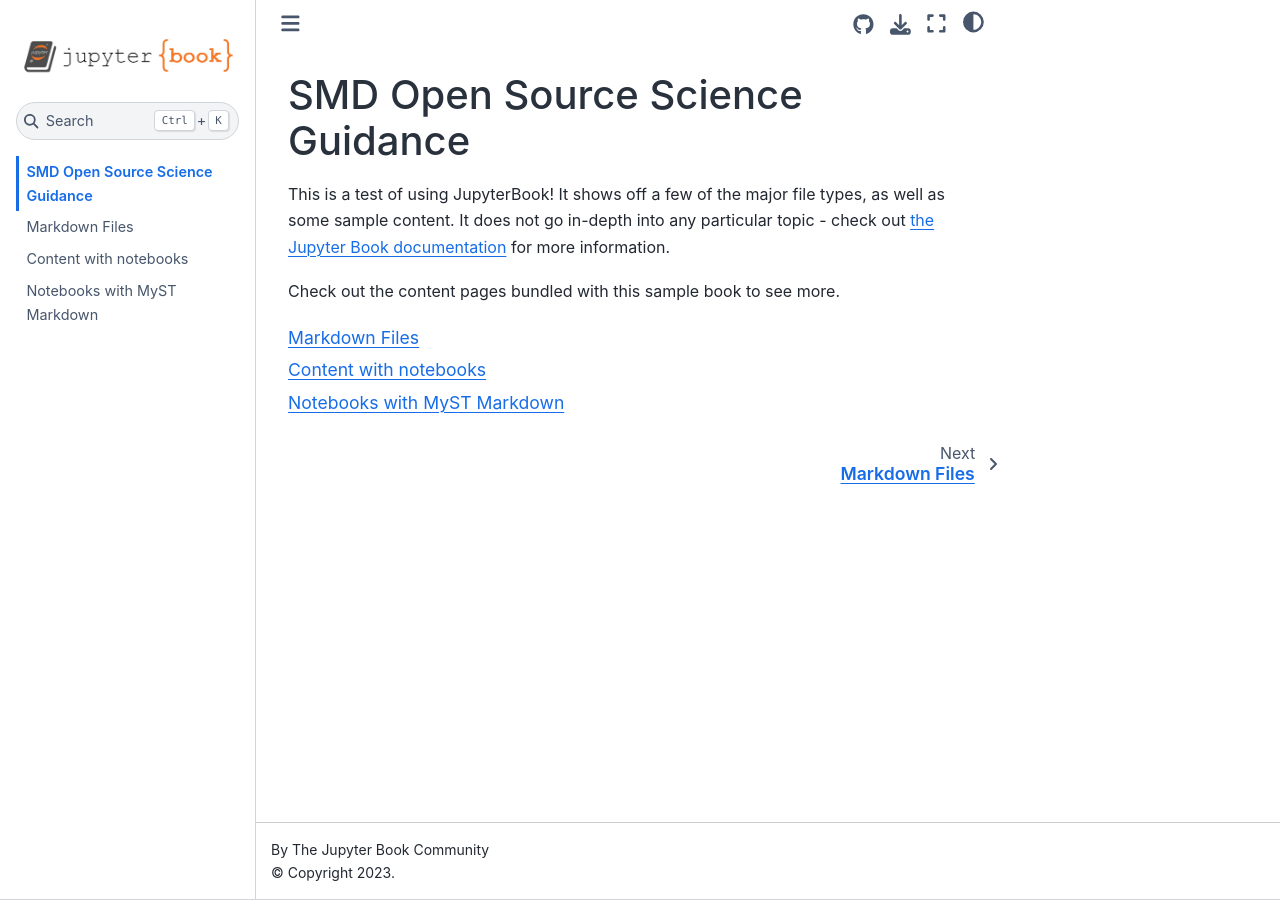
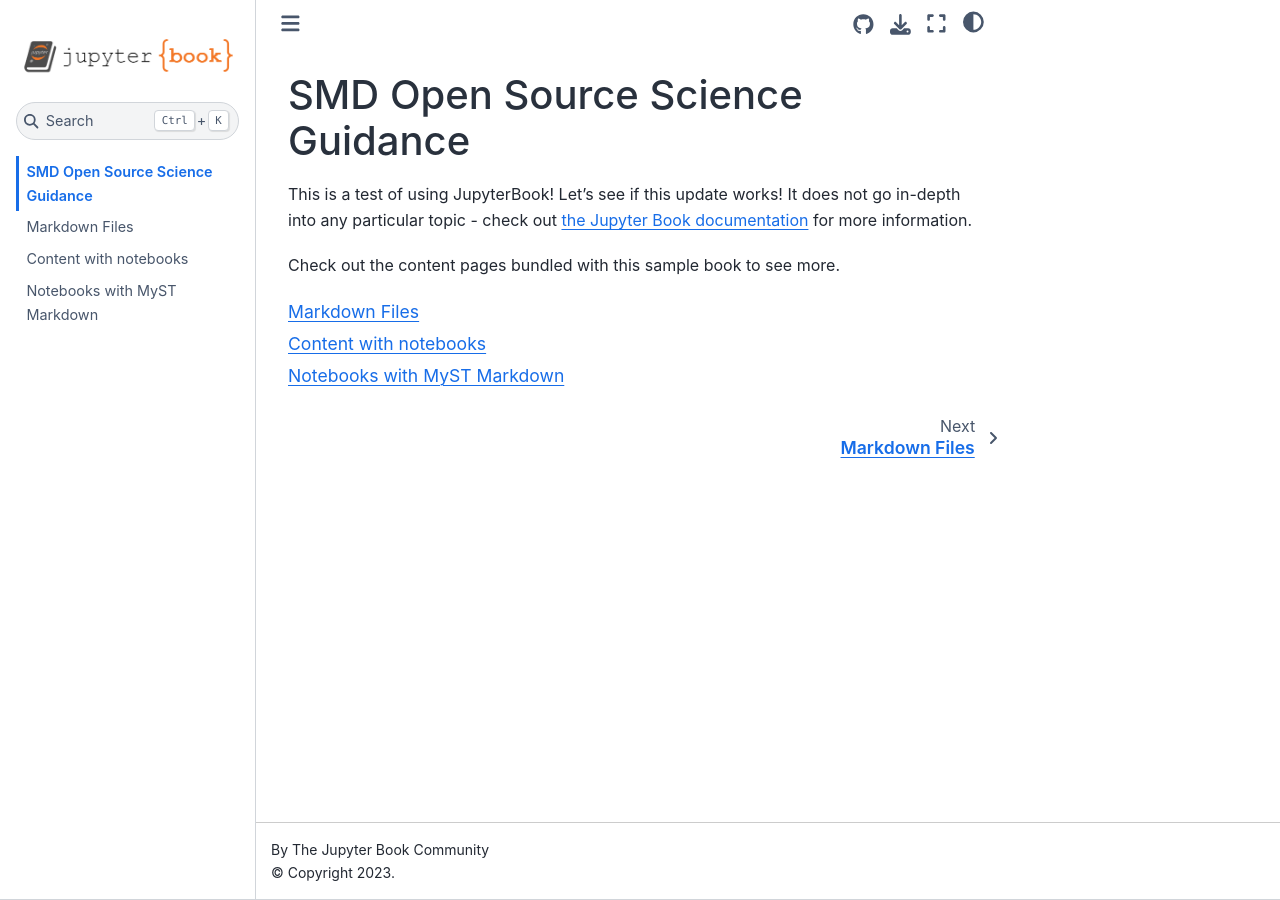
Before and after one commit to RPaseka/sample_book, a Jupyter Book: the page built from intro.md, in a window 1280 px wide. Built offline with Jupyter Book 1.0.4 settings and Sphinx 7.4.7 and the Sphinx Book theme 1.1.4, drawn with Linux system fonts in a browser that asks for light colours.

Commit message:
Added text

```diff
--- a/intro.md
+++ b/intro.md
@@ -1,7 +1,7 @@
 # SMD Open Source Science Guidance
 
 This is a test of using JupyterBook!
-It shows off a few of the major file types, as well as some sample content.
+Let's see if this update works!
 It does not go in-depth into any particular topic - check out [the Jupyter Book documentation](https://jupyterbook.org) for more information.
 
 Check out the content pages bundled with this sample book to see more.
```
